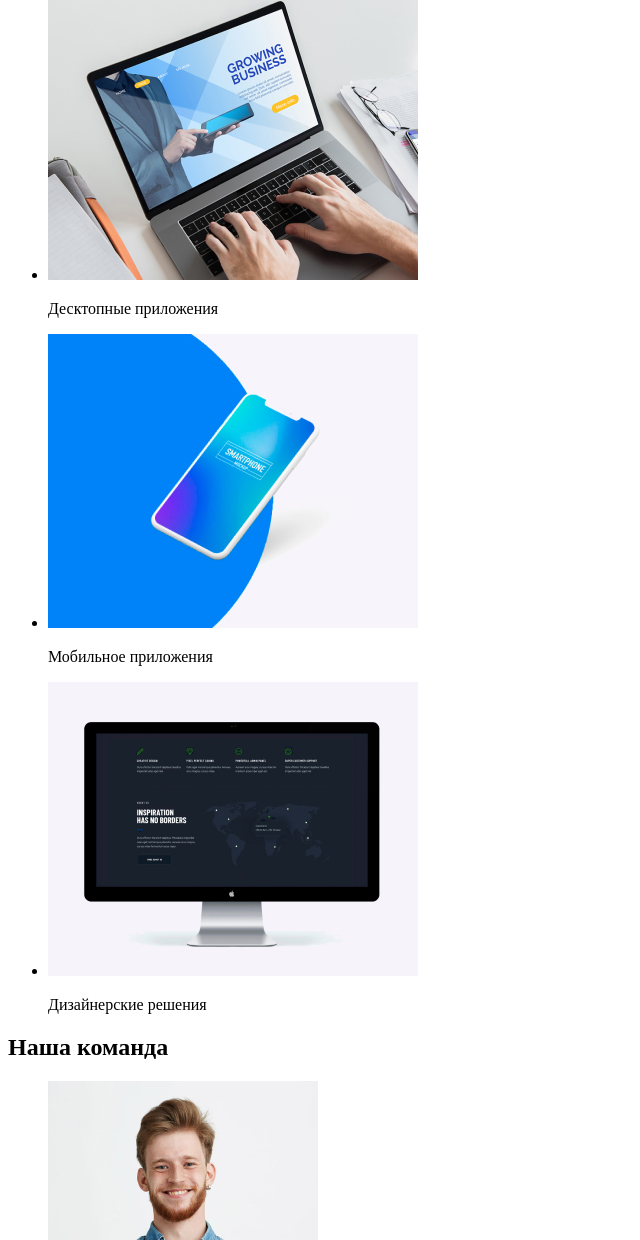
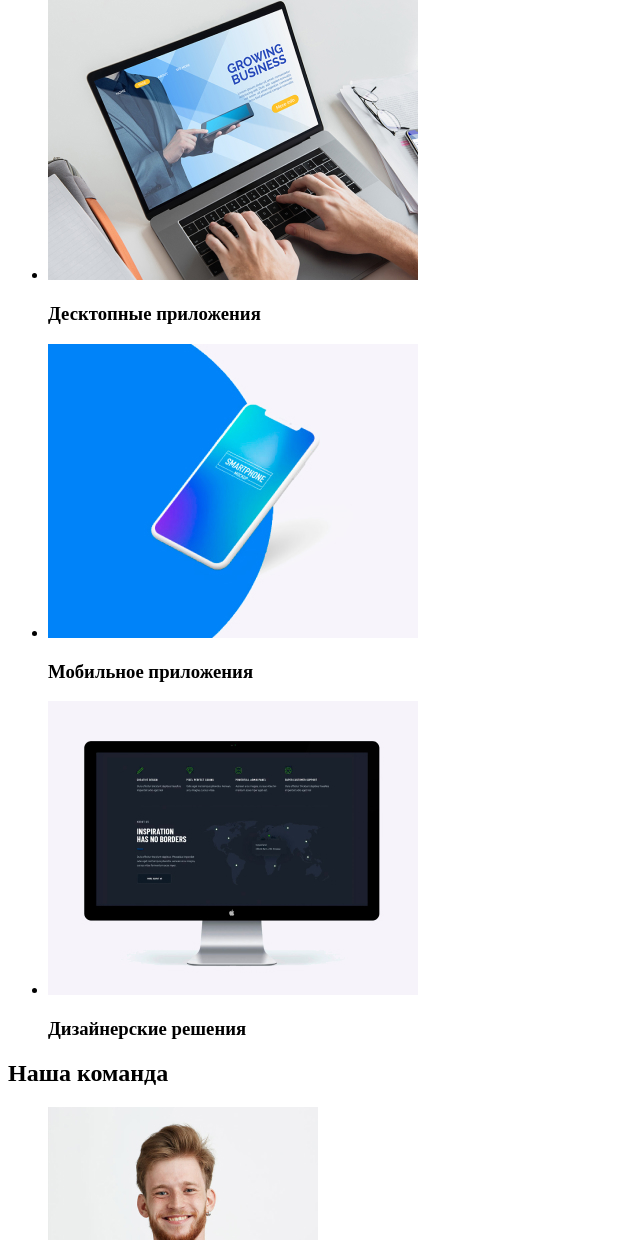
Before and after one commit to GosuSosed/goit-markup-hw-01, a plain HTML site: page index.html in a window 1280 px wide. Shown: the part 969-2209 px from the top of the page, without its empty margins (0-640 px from the left). Drawn offline with Linux system fonts and the light colour scheme.

Commit message:
в разделе "чем мы занимаемся" поменял тег <p> на <h3>

```diff
--- a/index.html
+++ b/index.html
@@ -63,15 +63,15 @@
           <ul>
             <li>
               <img src="./images/we-do/notebook.jpg" alt="ноутбук" width="370" height="294">
-              <p>Десктопные приложения</p>
+              <h3>Десктопные приложения</h3>
             </li>
             <li>
               <img src="./images/we-do/smartphone.jpg" alt="смартфон" width="370" height="294">
-              <p>Мобильное приложения</p>
+              <h3>Мобильное приложения</h3>
             </li>
             <li>
               <img src="./images/we-do/desktop.jpg" alt="десктоп" width="370" height="294">
-              <p>Дизайнерские решения</p>
+              <h3>Дизайнерские решения</h3>
             </li>
           </ul>
         </section>
```
